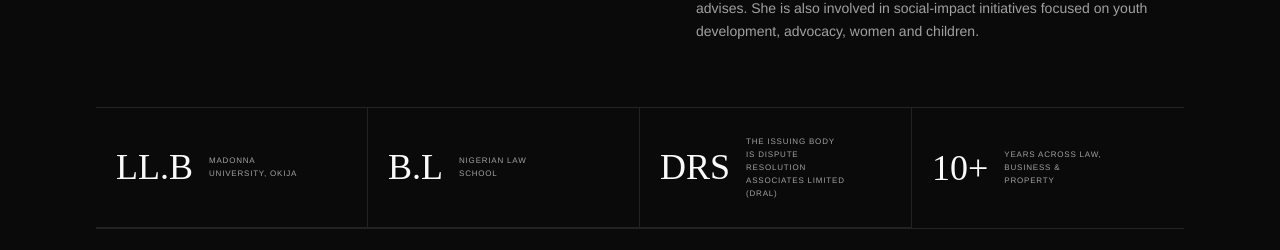
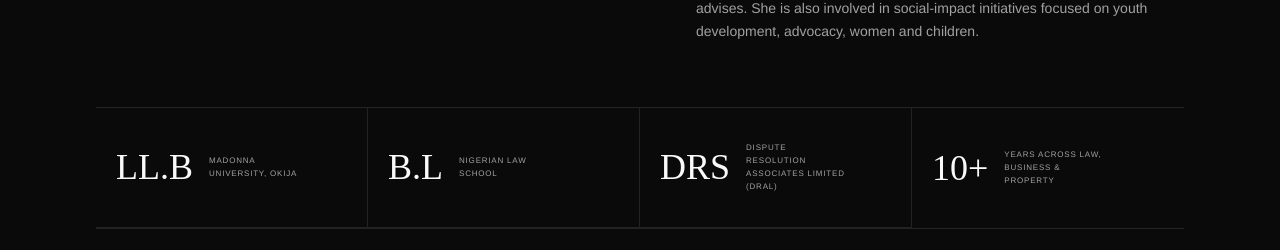
Before and after one commit to Charleslogan99/mimmie-portfolio, a Next.js app: page / in a window 1280 px wide. Shown: the part 1398-1648 px from the top of the page. Built offline with nearby package versions, Linux system fonts and the light colour scheme.

Commit message:
fix on ui

```diff
--- a/src/data/profile.js
+++ b/src/data/profile.js
@@ -439,7 +439,7 @@ export const profile = {
 export const credentials = [
   { value: "LL.B", label: "Madonna University, Okija" },
   { value: "B.L", label: "Nigerian Law School" },
-  { value: "DRS", label: "The Issuing Body Is Dispute Resolution Associates Limited (DRAL)" },
+  { value: "DRS", label: "Dispute Resolution Associates Limited (DRAL)" },
   { value: "10+", label: "Years across law, business & property" },
 ];
 
```
